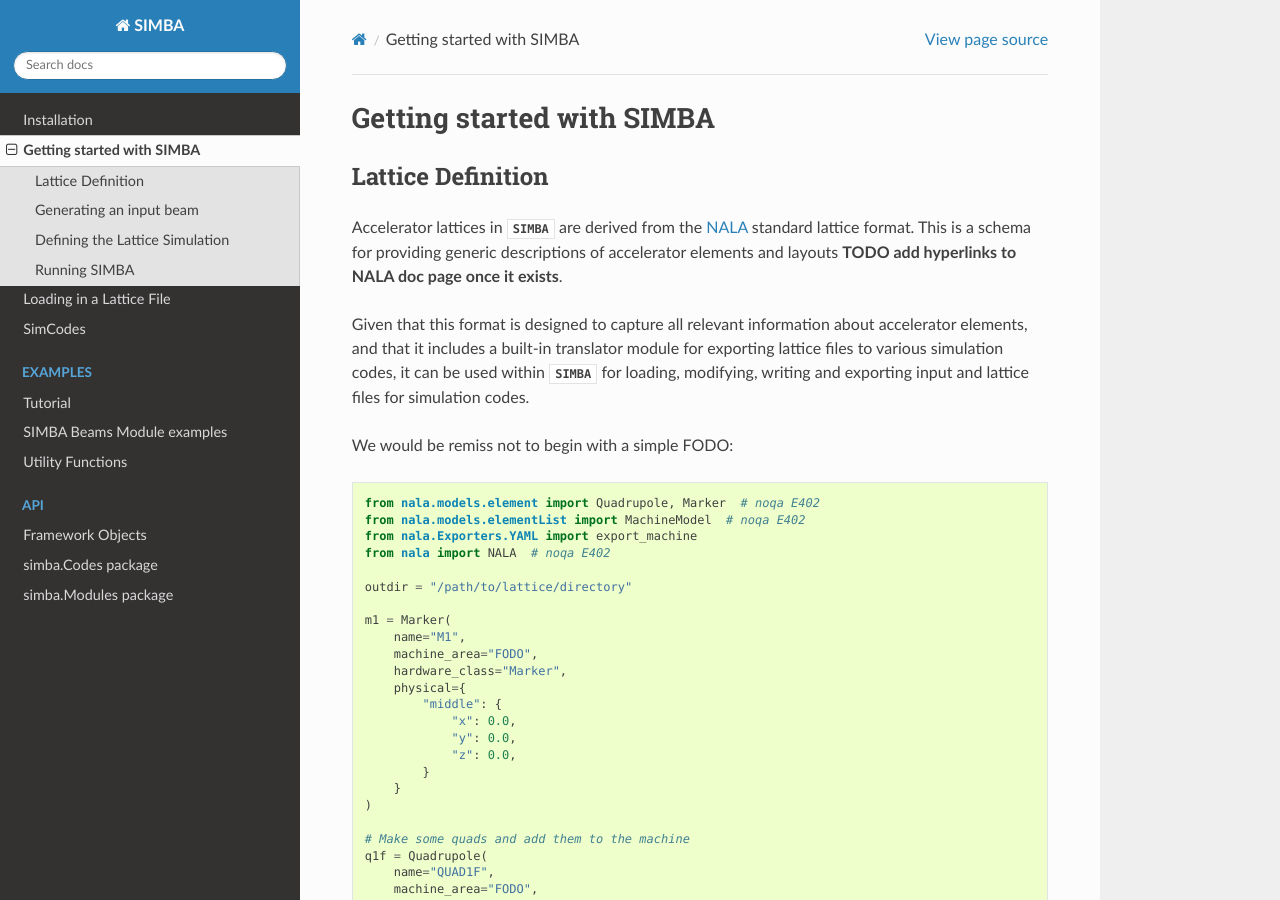
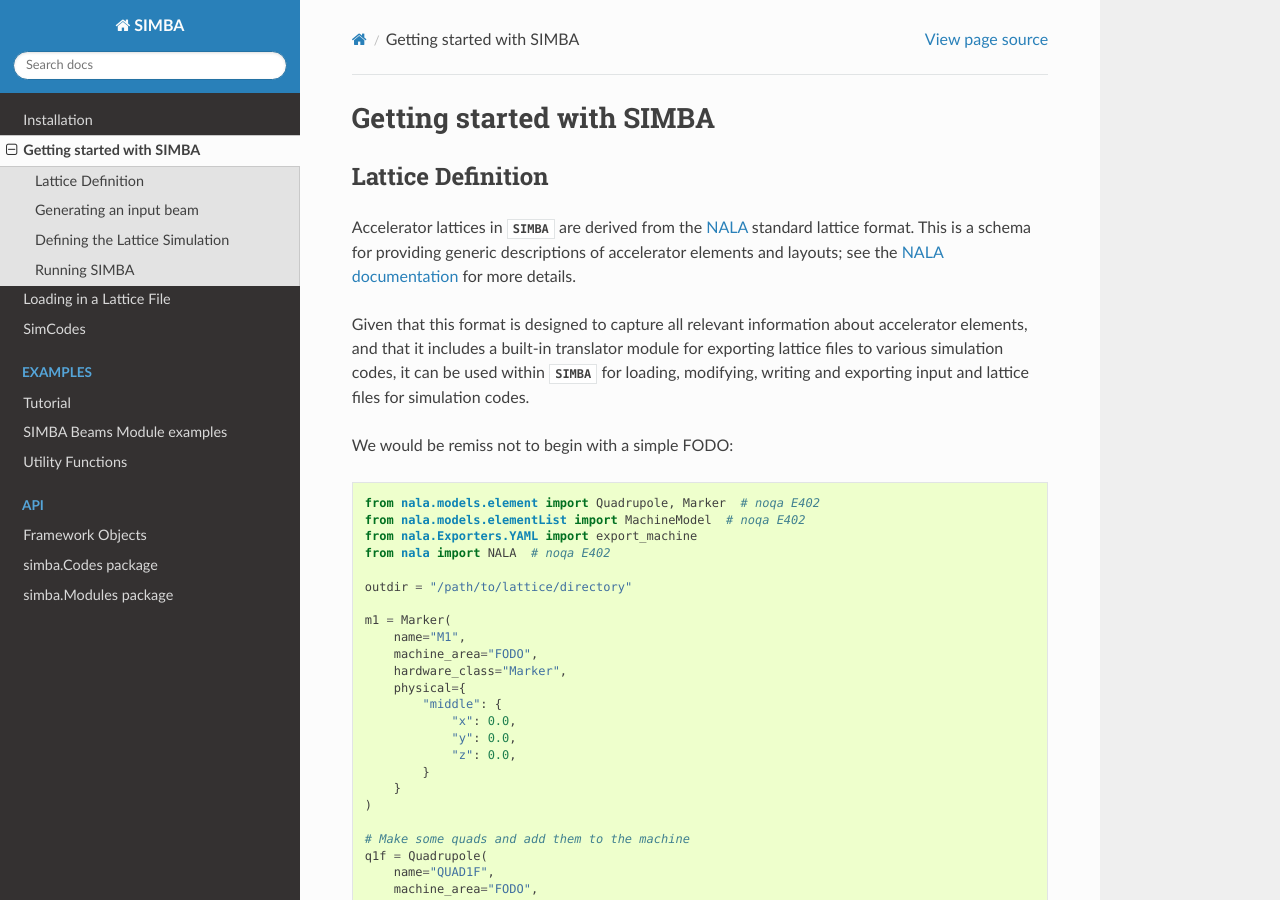
Before and after one commit to astec-stfc/simba, a Sphinx documentation site: the page built from docs/source/getting-started.rst, in a window 1280 px wide and 900 px high. Built offline with Sphinx 7.4.7 and the Read the Docs theme 3.1.0, drawn with Linux system fonts in a browser that asks for light colours; pages that are not in the unit, such as notebooks, are missing from menus; the version number could not be read and is left out.

Commit message:
update docstring to include nala

```diff
--- a/docs/source/getting-started.rst
+++ b/docs/source/getting-started.rst
@@ -10,7 +10,7 @@
 
 Accelerator lattices in :mod:`SIMBA` are derived from the `NALA <https://github.com/astec-stfc/nala/>`_
 standard lattice format. This is a schema for providing generic descriptions of accelerator elements and
-layouts **TODO add hyperlinks to NALA doc page once it exists**.
+layouts; see the `NALA documentation <https://nala-accelerator.readthedocs.io/en/latest/#>`_ for more details.
 
 Given that this format is designed to capture all relevant information about accelerator elements,
 and that it includes a built-in translator module for exporting lattice files to various simulation codes,
```
